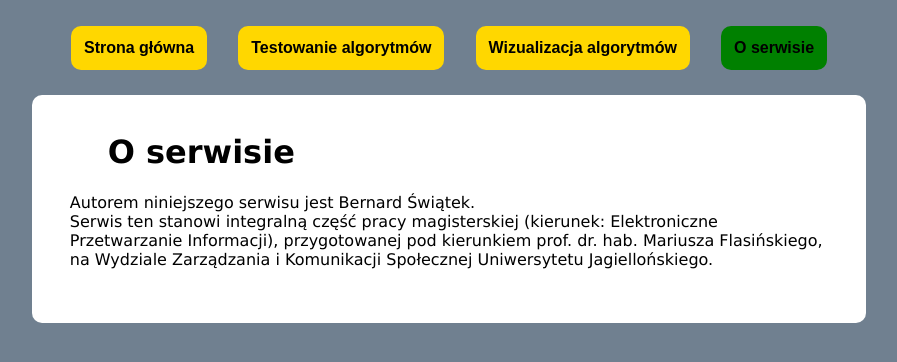
After one commit to GreyHunter99/Maze-algorithms-tester, a Flask app: page /info in a window 1280 px wide. The commit adds this page. Shown: the top 362 px of the page, without its empty margins (191-1088 px from the left). Run offline with Flask 3, Linux system fonts and the light colour scheme.

Commit message:
text, layout, visuals

```diff
--- a/app.py
+++ b/app.py
@@ -14,6 +14,12 @@ names = {"generations": {0: "recursive backtracker", 1: "algorytm Kruskala", 2:
 def index():
     """ Main page """
     return render_template('index.html')
+
+
+@app.route('/info')
+def info():
+    """ About app """
+    return render_template('info.html')
 
 
 @app.route('/testing', methods=['GET', 'POST'])
--- a/static/css/main.css
+++ b/static/css/main.css
@@ -4,8 +4,11 @@ body {
     font-family: Verdana, sans-serif;
 }
 
+table {
+    width: 75%;
+}
+
 table, td, th {
-    max-width: 75%;
     background-color: white;
     border: solid;
     border-collapse: collapse;
@@ -53,6 +56,10 @@ input[type=submit]:hover, button:hover {
     margin: 1%;
 }
 
+.active {
+    background-color: green;
+}
+
 .panel {
     background-color: white;
     display: inline-block;
@@ -61,8 +68,12 @@ input[type=submit]:hover, button:hover {
     padding: 2%;
 }
 
-.visualisation-menu {
+.visualisation-panel {
     margin: 4.5%;
+}
+
+.panel h1 {
+    margin-top: 0;
 }
 
 .maze {
@@ -75,6 +86,16 @@ input[type=submit]:hover, button:hover {
     margin: 1% 0;
     font-size: 0;
     font-weight: bold;
+}
+
+.text {
+    text-align: left;
+    width: 60%;
+    padding: 3%;
+}
+
+.paragraph-title {
+    padding-left: 5%;
 }
 
 .label-center {
--- a/templates/base.html
+++ b/templates/base.html
@@ -9,9 +9,10 @@
     </head>
     <body>
         <div class="menu">
-            <a href="{{ url_for('index') }}"><button>Strona główna</button></a>
-            <a href="{{ url_for('testing') }}"><button>Testowanie algorytmów</button></a>
-            <a href="{{ url_for('visualisation') }}"><button>Wizualizacja algorytmów</button></a>
+            <a href="{{ url_for('index') }}"><button{% if request.endpoint == 'index' %} class="active"{% endif %}>Strona główna</button></a>
+            <a href="{{ url_for('testing') }}"><button {% if request.endpoint == 'testing' %} class="active"{% endif %}>Testowanie algorytmów</button></a>
+            <a href="{{ url_for('visualisation') }}"><button {% if request.endpoint == 'visualisation' %} class="active"{% endif %}>Wizualizacja algorytmów</button></a>
+            <a href="{{ url_for('info') }}"><button {% if request.endpoint == 'info' %} class="active"{% endif %}>O serwisie</button></a>
         </div>
         {% block body %}{% endblock %}
     </body>
--- /dev/null
+++ b/templates/info.html
@@ -0,0 +1,16 @@
+{% extends 'base.html' %}
+
+{% block head %}
+
+{% endblock %}
+
+{% block body %}
+    <div class="panel text">
+        <h1 class="paragraph-title">O serwisie</h1>
+            <p>
+                Autorem niniejszego serwisu jest Bernard Świątek.<br>
+                Serwis ten stanowi integralną część pracy magisterskiej (kierunek: Elektroniczne Przetwarzanie Informacji),
+                przygotowanej pod kierunkiem prof. dr. hab. Mariusza Flasińskiego, na Wydziale Zarządzania i Komunikacji Społecznej Uniwersytetu Jagiellońskiego.
+            </p>
+    </div>
+{% endblock %}
--- a/templates/visualisation.html
+++ b/templates/visualisation.html
@@ -5,7 +5,8 @@
 {% endblock %}
 
 {% block body %}
-    <div class="panel visualisation-menu">
+    <div class="panel visualisation-panel">
+        <h1>Wizualizacja</h1>
         <form action="{{ url_for('generate') }}" method="post">
             <label for="size">Wielkość labiryntu:</label>
             <select id="size" name="size">
```
Also changed, not shown: templates/index.html (+6 -1 lines), templates/testing.html (+6 -5 lines).
